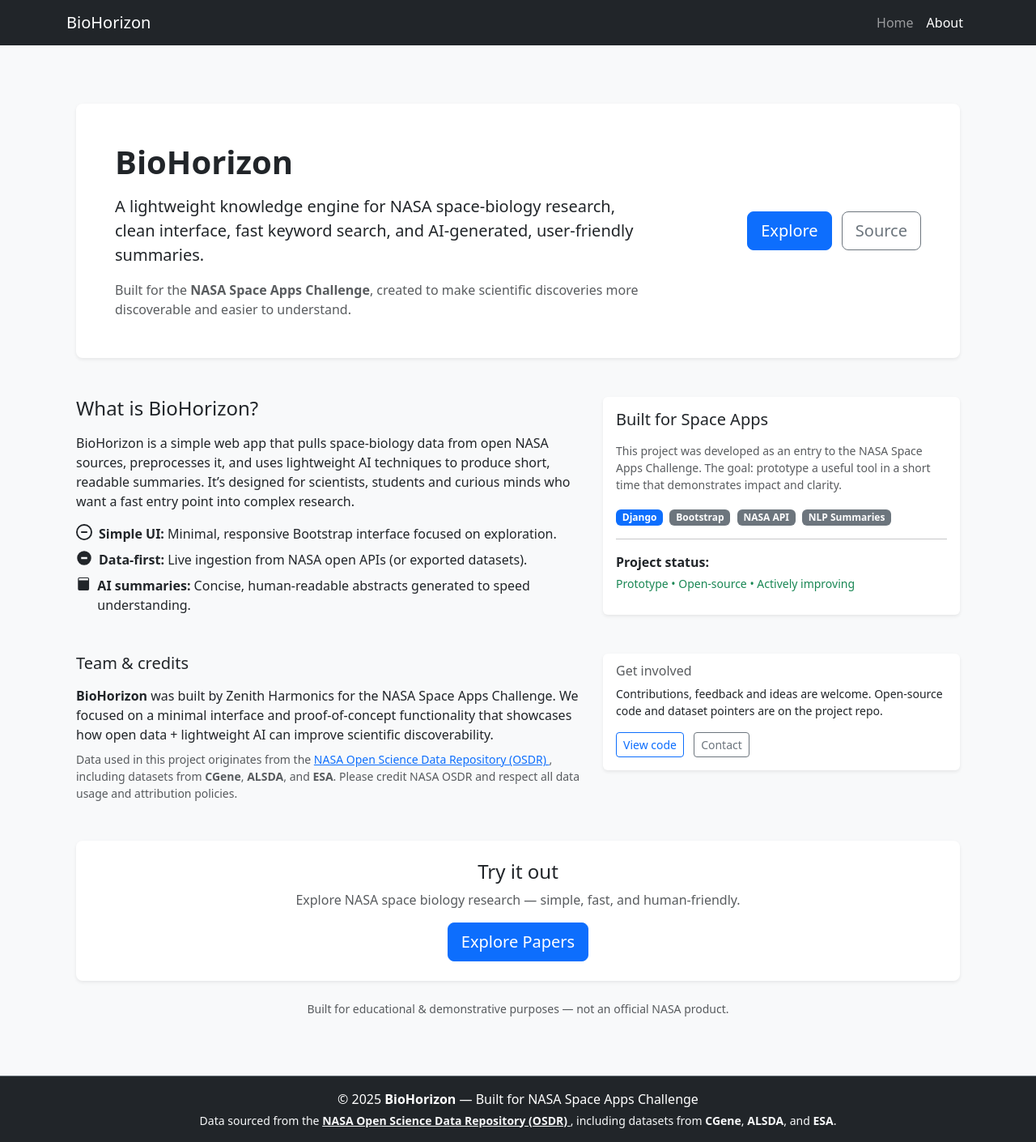
After one commit to Zenith-Harmonics/BioHORIZON-insights-from-nasa-space-biology, a Django app: page /about/ in a window 1280 px wide. The commit adds this page. Shown: the whole page at 81% size. Run offline with Django 5.2, Linux system fonts and the light colour scheme.

Commit message:
fead: idk

```diff
--- /dev/null
+++ b/main/templates/about.html
@@ -0,0 +1,148 @@
+{% extends "base.html" %}
+{% block title %}About — BioHorizon{% endblock %}
+
+{% block content %}
+<div class="container py-5">
+
+  <!-- Hero -->
+  <section class="mb-5">
+    <div class="p-4 p-md-5 bg-white rounded-3 shadow-sm">
+      <div class="row align-items-center">
+        <div class="col-md-8">
+          <h1 class="display-6 fw-bold mb-3">BioHorizon</h1>
+          <p class="lead mb-3">
+            A lightweight knowledge engine for NASA space-biology research, clean interface,
+            fast keyword search, and AI-generated, user-friendly summaries.
+          </p>
+          <p class="mb-0 text-muted">
+            Built for the <strong>NASA Space Apps Challenge</strong>, created to make scientific
+            discoveries more discoverable and easier to understand.
+          </p>
+        </div>
+
+        <div class="col-md-4 text-md-end mt-4 mt-md-0">
+          <a href="{% url 'home' %}" class="btn btn-primary btn-lg me-2">Explore</a>
+          <a href="https://github.com/Zenith-Harmonics/BioHORIZON-insights-from-nasa-space-biology" target="_blank" class="btn btn-outline-secondary btn-lg">Source</a>
+        </div>
+      </div>
+    </div>
+  </section>
+
+  <!-- What is this -->
+  <section class="mb-5">
+    <div class="row g-4">
+      <div class="col-lg-7">
+        <h3 class="h4 mb-3">What is BioHorizon?</h3>
+        <p class="mb-3">
+          BioHorizon is a simple web app that pulls space-biology data from open NASA sources,
+          preprocesses it, and uses lightweight AI techniques to produce short, readable summaries.
+          It’s designed for scientists, students and curious minds who want a fast entry point into
+          complex research.
+        </p>
+
+        <ul class="list-unstyled mb-0">
+          <li class="d-flex mb-2">
+            <svg class="me-2" width="20" height="20" viewBox="0 0 16 16" fill="currentColor" xmlns="http://www.w3.org/2000/svg">
+              <path d="M8 0a8 8 0 1 0 8 8A8.009 8.009 0 0 0 8 0Zm0 14.5A6.5 6.5 0 1 1 14.5 8 6.508 6.508 0 0 1 8 14.5Z"/>
+              <path d="M10.5 7.25a.75.75 0 0 1 0 1.5H5.5a.75.75 0 0 1 0-1.5h5z"/>
+            </svg>
+            <div>
+              <strong>Simple UI:</strong> Minimal, responsive Bootstrap interface focused on exploration.
+            </div>
+          </li>
+
+          <li class="d-flex mb-2">
+            <svg class="me-2" width="20" height="20" viewBox="0 0 16 16" fill="currentColor" xmlns="http://www.w3.org/2000/svg">
+              <path d="M8 1a7 7 0 1 0 7 7A7.008 7.008 0 0 0 8 1Zm3 8H5V7h6z"/>
+            </svg>
+            <div>
+              <strong>Data-first:</strong> Live ingestion from NASA open APIs (or exported datasets).
+            </div>
+          </li>
+
+          <li class="d-flex">
+            <svg class="me-2" width="20" height="20" viewBox="0 0 16 16" fill="currentColor" xmlns="http://www.w3.org/2000/svg">
+              <path d="M2 2.5A1.5 1.5 0 0 1 3.5 1h9A1.5 1.5 0 0 1 14 2.5v11A1.5 1.5 0 0 1 12.5 15h-9A1.5 1.5 0 0 1 2 13.5v-11zM3.5 2a.5.5 0 0 0-.5.5V4h10V2.5a.5.5 0 0 0-.5-.5h-9z"/>
+            </svg>
+            <div>
+              <strong>AI summaries:</strong> Concise, human-readable abstracts generated to speed understanding.
+            </div>
+          </li>
+        </ul>
+      </div>
+
+      <div class="col-lg-5">
+        <div class="card h-100 border-0 shadow-sm">
+          <div class="card-body">
+            <h5 class="card-title mb-3">Built for Space Apps</h5>
+            <p class="card-text small text-muted">
+              This project was developed as an entry to the NASA Space Apps Challenge. The goal:
+              prototype a useful tool in a short time that demonstrates impact and clarity.
+            </p>
+
+            <div class="mt-3">
+              <span class="badge bg-primary me-1">Django</span>
+              <span class="badge bg-secondary me-1">Bootstrap</span>
+              <span class="badge bg-secondary me-1">NASA API</span>
+              <span class="badge bg-secondary">NLP Summaries</span>
+            </div>
+
+            <hr>
+
+            <p class="mb-1"><strong>Project status:</strong></p>
+            <p class="small text-success mb-0">Prototype • Open-source • Actively improving</p>
+          </div>
+        </div>
+      </div>
+    </div>
+  </section>
+
+  <!-- Team & credits -->
+  <section class="mb-5">
+    <div class="row">
+      <div class="col-md-7">
+        <h3 class="h5 mb-3">Team & credits</h3>
+        <p class="mb-2">
+          <strong>BioHorizon</strong> was built by Zenith Harmonics for the NASA Space Apps Challenge.
+          We focused on a minimal interface and proof-of-concept functionality that showcases how open data
+          + lightweight AI can improve scientific discoverability.
+        </p>
+        <p class="mb-0 text-muted small">
+          Data used in this project originates from the
+          <a href="https://osdr.nasa.gov/bio/repo/search?q=&data_source=cgene,alsda,esa&data_type=study" target="_blank">
+            NASA Open Science Data Repository (OSDR)
+          </a>, including datasets from <strong>CGene</strong>, <strong>ALSDA</strong>, and <strong>ESA</strong>.
+          Please credit NASA OSDR and respect all data usage and attribution policies.
+        </p>
+      </div>
+
+      <div class="col-md-5">
+        <div class="card border-0 shadow-sm">
+          <div class="card-body">
+            <h6 class="card-subtitle mb-2 text-muted">Get involved</h6>
+            <p class="card-text small">
+              Contributions, feedback and ideas are welcome. Open-source code and dataset pointers are on the project repo.
+            </p>
+            <a class="btn btn-outline-primary btn-sm" href="https://github.com/Zenith-Harmonics/BioHORIZON-insights-from-nasa-space-biology" target="_blank">View code</a>
+            <a class="btn btn-outline-secondary btn-sm ms-2" href="mailto:mihailc.gosman@gmail.com">Contact</a>
+          </div>
+        </div>
+      </div>
+    </div>
+  </section>
+
+  <!-- CTA -->
+  <section class="text-center">
+    <div class="p-4 bg-white rounded-3 shadow-sm">
+      <h4 class="mb-2">Try it out</h4>
+      <p class="mb-3 text-muted">Explore NASA space biology research — simple, fast, and human-friendly.</p>
+      <a href="{% url 'home' %}" class="btn btn-primary btn-lg">Explore Papers</a>
+    </div>
+  </section>
+
+  <div class="mt-4 text-muted small text-center">
+    <p class="mb-0">Built for educational & demonstrative purposes — not an official NASA product.</p>
+  </div>
+
+</div>
+{% endblock %}
--- a/main/templates/base.html
+++ b/main/templates/base.html
@@ -37,7 +37,7 @@
 
           <!-- About link -->
           <li class="nav-item">
-            <a class="nav-link {% if request.path == '/about/' %}active{% endif %}" href="{% url 'home' %}">About</a>
+            <a class="nav-link {% if request.path == '/about/' %}active{% endif %}" href="{% url 'about' %}">About</a>
           </li>
         </ul>
       </div>
@@ -53,9 +53,23 @@
     </main>
 
     <!-- Footer stays at the bottom -->
-    <footer class="bg-dark text-white text-center py-3 mt-auto">
-        <p class="mb-0">&copy; 2025 My Website</p>
-    </footer>
+<footer class="bg-dark text-white mt-auto py-3 border-top border-secondary">
+  <div class="container text-center">
+    <p class="mb-1">
+      &copy; 2025 <strong>BioHorizon</strong> — Built for NASA Space Apps Challenge
+    </p>
+    <p class="mb-0 small text-light">
+      Data sourced from the
+      <a href="https://osdr.nasa.gov/bio/repo/search?q=&data_source=cgene,alsda,esa&data_type=study"
+         target="_blank"
+         class="text-decoration-underline text-light fw-semibold">
+        NASA Open Science Data Repository (OSDR)
+      </a>, including datasets from <strong>CGene</strong>, <strong>ALSDA</strong>, and <strong>ESA</strong>.
+    </p>
+  </div>
+</footer>
+
+
 
     <script
       src="https://cdn.jsdelivr.net/npm/bootstrap@5.3.3/dist/js/bootstrap.bundle.min.js"
--- a/main/urls.py
+++ b/main/urls.py
@@ -5,5 +5,6 @@ from django.views.generic import RedirectView
 urlpatterns = [
     path('', RedirectView.as_view(pattern_name='home', permanent=False)),
     path('home/', views.home, name='home'),
+    path('about/', views.about, name='about'),
     path('paper/<str:paper_osd>/', views.paper, name='paper'),
 ]
--- a/main/views.py
+++ b/main/views.py
@@ -18,3 +18,6 @@ def paper(request, paper_osd):
 
     context = { "paper": paper}
     return render(request, "paper.html", context)
+
+def about(request):
+    return render(request, "about.html")
```
Also changed, not shown: main/templates/home.html (+117 -18 lines), main/templates/paper.html (+21 -14 lines).
